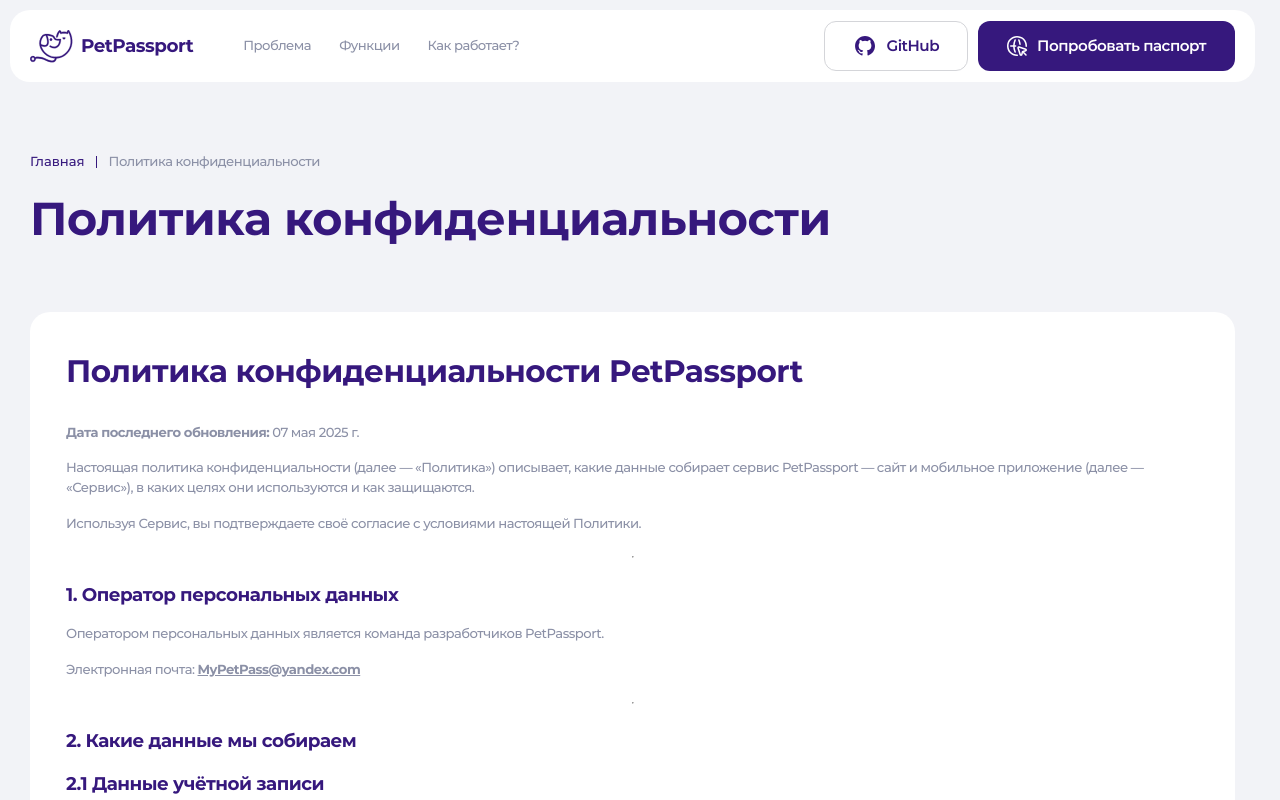
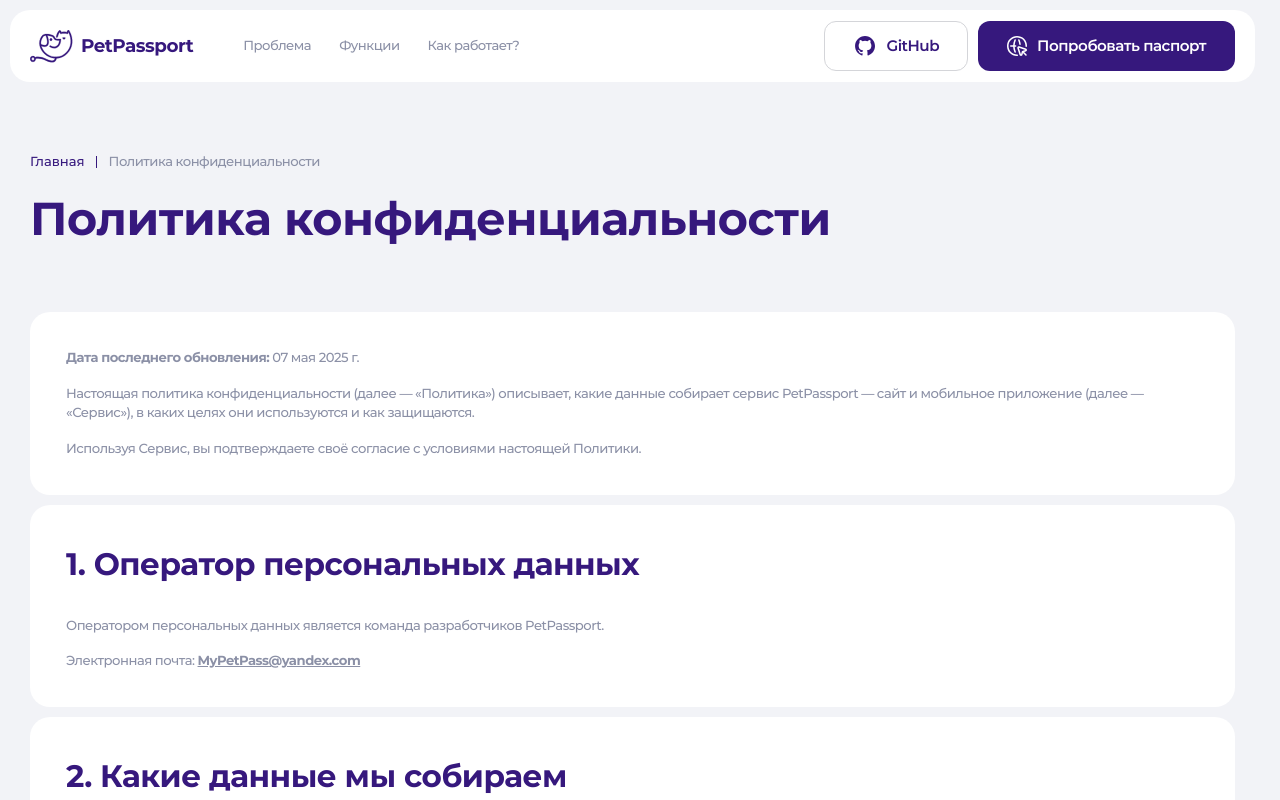
Before and after one commit to jasperinina/Pet_Passport, a React (Vite) app in the folder front/: page /privacy-policy in a window 1280 px wide. Shown: the top 800 px of the page. Built offline with nearby package versions, Linux system fonts and the light colour scheme; no server answers.

Commit message:
Подправил верстку страницы политики

```diff
--- a/front/src/pages/PrivacyPolicy/PrivacyPolicy.jsx
+++ b/front/src/pages/PrivacyPolicy/PrivacyPolicy.jsx
@@ -10,17 +10,125 @@
 
 import policyText from "../../docs/privacy-policy.md?raw";
 
-import { parseSections } from "../../utils/markdownUtils";
+const parsePrivacyPolicySections = (markdownText) => {
+  const lines = markdownText.split("\n");
+  const intro = [];
+  const sections = [];
+  let currentSection = null;
+  let currentContent = [];
+
+  lines.forEach((line) => {
+    if (/^#\s/.test(line)) {
+      return;
+    }
+
+    if (/^##\s/.test(line)) {
+      if (currentSection) {
+        sections.push({
+          title: currentSection,
+          content: currentContent.join("\n").trim(),
+        });
+      }
+
+      currentSection = line.replace(/^##\s/, "").trim();
+      currentContent = [];
+      return;
+    }
+
+    if (currentSection) {
+      currentContent.push(line);
+    } else {
+      intro.push(line);
+    }
+  });
+
+  if (currentSection) {
+    sections.push({
+      title: currentSection,
+      content: currentContent.join("\n").trim(),
+    });
+  }
+
+  return {
+    intro: intro.join("\n").trim(),
+    sections,
+  };
+};
+
+const withoutMarkdownNode = ({ node, ...props }) => {
+  void node;
+  return props;
+};
 
 const PrivacyPolicy = () => {
   const navigate = useNavigate();
 
-  const tgBotUrl = import.meta.env.VITE_TG_BOT_URL || "";
   const gitHubUrl = import.meta.env.VITE_GITHUB_URL || "";
   const webUrl = "/";
   const privacyPolicyUrl = "/privacy-policy";
 
-  const sections = parseSections(policyText);
+  const { intro, sections } = parsePrivacyPolicySections(policyText);
+
+  const markdownComponents = {
+    h1: (props) => (
+      <h2
+        className={`${styles["privacy-policy__section-title"]} h2`}
+        {...withoutMarkdownNode(props)}
+      />
+    ),
+    h2: (props) => (
+      <h3
+        className={`${styles["privacy-policy__section-subtitle"]} h3`}
+        {...withoutMarkdownNode(props)}
+      />
+    ),
+    h3: (props) => (
+      <h3
+        className={`${styles["privacy-policy__section-subtitle"]} h3`}
+        {...withoutMarkdownNode(props)}
+      />
+    ),
+    p: (props) => (
+      <div className={styles["privacy-policy__section-paragraph"]}>
+        <p {...withoutMarkdownNode(props)} />
+      </div>
+    ),
+    ul: (props) => (
+      <ul
+        className={styles["privacy-policy__section-list"]}
+        {...withoutMarkdownNode(props)}
+      />
+    ),
+    ol: (props) => (
+      <ol
+        className={styles["privacy-policy__section-list"]}
+        {...withoutMarkdownNode(props)}
+      />
+    ),
+    hr: () => null,
+    a: ({ node, href, children, ...props }) => {
+      void node;
+      let mailtoTelProps = {};
+
+      if (href?.startsWith("mailto:")) {
+        mailtoTelProps = { href, target: "_self" };
+      } else if (href?.startsWith("tel:")) {
+        mailtoTelProps = { href, target: "_self" };
+      } else {
+        mailtoTelProps = { href, target: "_blank", rel: "noopener noreferrer" };
+      }
+
+      return (
+        <a
+          className={styles["privacy-policy__section-link"]}
+          {...mailtoTelProps}
+          {...props}
+        >
+          {children}
+        </a>
+      );
+    },
+  };
 
   return (
     <div className={styles["privacy-policy"]}>
@@ -47,70 +155,32 @@
         </h1>
       </header>
       <div className={`${styles["privacy-policy__content"]} container`}>
+        {intro && (
+          <article className={styles["privacy-policy__section"]}>
+            <div className={styles["privacy-policy__section-body"]}>
+              <Markdown
+                remarkPlugins={[remarkGfm]}
+                rehypePlugins={[rehypeRaw]}
+                components={markdownComponents}
+              >
+                {intro}
+              </Markdown>
+            </div>
+          </article>
+        )}
         {sections.map((section, index) => (
           <article
             className={styles["privacy-policy__section"]}
-            key={index}
+            key={section.title || index}
           >
-            <h2 className={`${styles["privacy-policy__section-title"]}`}>
+            <h2 className={`${styles["privacy-policy__section-title"]} h2`}>
               {section.title}
             </h2>
             <div className={styles["privacy-policy__section-body"]}>
               <Markdown
                 remarkPlugins={[remarkGfm]}
                 rehypePlugins={[rehypeRaw]}
-                components={{
-                  h1: ({ node, ...props }) => (
-                    <h2
-                      className={`${styles["privacy-policy__section-title"]} h2`}
-                      {...props}
-                    />
-                  ),
-                  h2: ({ node, ...props }) => (
-                    <h3
-                      className={`${styles["privacy-policy__section-subtitle"]} h3`}
-                      {...props}
-                    />
-                  ),
-                  p: ({ node, ...props }) => (
-                    <div className={styles["privacy-policy__section-paragraph"]}>
-                      <p {...props} />
-                    </div>
-                  ),
-                  ul: ({ node, ...props }) => (
-                    <ul
-                      className={styles["privacy-policy__section-list"]}
-                      {...props}
-                    />
-                  ),
-                  ol: ({ node, ...props }) => (
-                    <ol
-                      className={styles["privacy-policy__section-list"]}
-                      {...props}
-                    />
-                  ),
-                  a: ({ href, children, ...props }) => {
-                    let mailtoTelProps = {};
-
-                    if (href?.startsWith('mailto:')) {
-                      mailtoTelProps = { href, target: '_self' };
-                    } else if (href?.startsWith('tel:')) {
-                      mailtoTelProps = { href, target: '_self' };
-                    } else {
-                      mailtoTelProps = { href, target: '_blank', rel: 'noopener noreferrer' };
-                    }
-
-                    return (
-                      <a
-                        className={styles["privacy-policy__section-link"]}
-                        {...mailtoTelProps}
-                        {...props}
-                      >
-                        {children}
-                      </a>
-                    );
-                  }
-                }}
+                components={markdownComponents}
               >
                 {section.content}
               </Markdown>
--- a/front/src/pages/PrivacyPolicy/PrivacyPolicy.module.scss
+++ b/front/src/pages/PrivacyPolicy/PrivacyPolicy.module.scss
@@ -29,6 +29,12 @@
 
       color: var(--color-dark);
       text-decoration: none;
+
+      &:first-child {
+        @include hover {
+          opacity: 0.7;
+        }
+      }
 
       &:not(:last-child) {
         position: relative;
```
